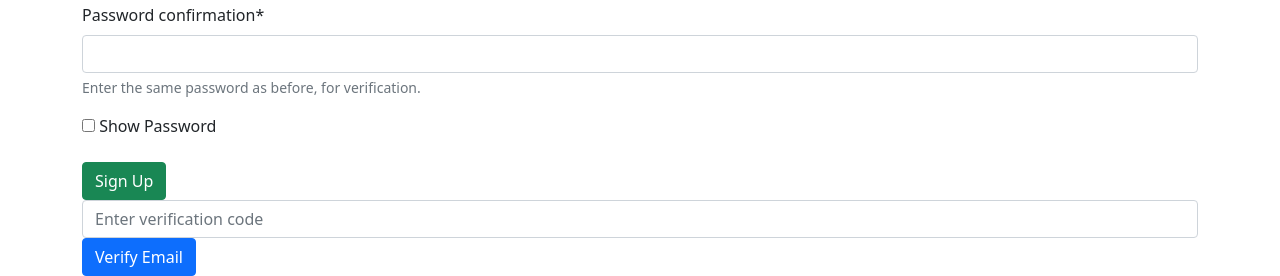
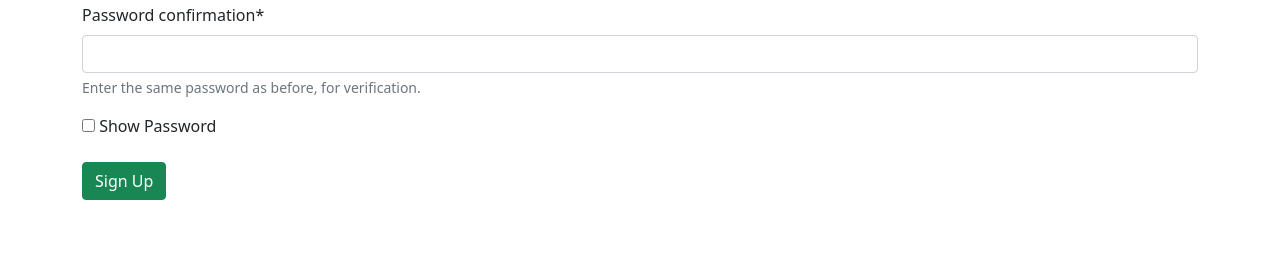
Before and after one commit to egange23/rentalhub, a Django app: page /accounts/signup/ in a window 1280 px wide. Shown: the part 665-941 px from the top of the page. After the commit the page ends 865 px from the top, so only its background shows below. Run offline with Django 4.2, Linux system fonts and the light colour scheme; some libraries are stand-ins or nearby versions.

Commit message:
verify page

```diff
--- a/accounts/templates/accounts/registration/signup.html
+++ b/accounts/templates/accounts/registration/signup.html
@@ -20,13 +20,6 @@
     </form>
 </div>
 
-<div id="div_id_code_verification">
-    <form method="post">
-        {%csrf_token%}
-    <input type="text" id="id_code_verification" placeholder="Enter verification code" name="code" class="form-control">
-    <button class="btn btn-primary" id="id_verify_button" hx-post="{% url 'verify-email' %}">Verify Email</button>
-    </form>
-</div>
 
 
 <script>
--- a/accounts/templates/accounts/registration/verification.html
+++ b/accounts/templates/accounts/registration/verification.html
@@ -6,5 +6,7 @@
 {% block title %}Verify Account{% endblock title %}
 
 {% block content%}
+<form method="post" >
 
+</form>
 {% endblock content%}
```
